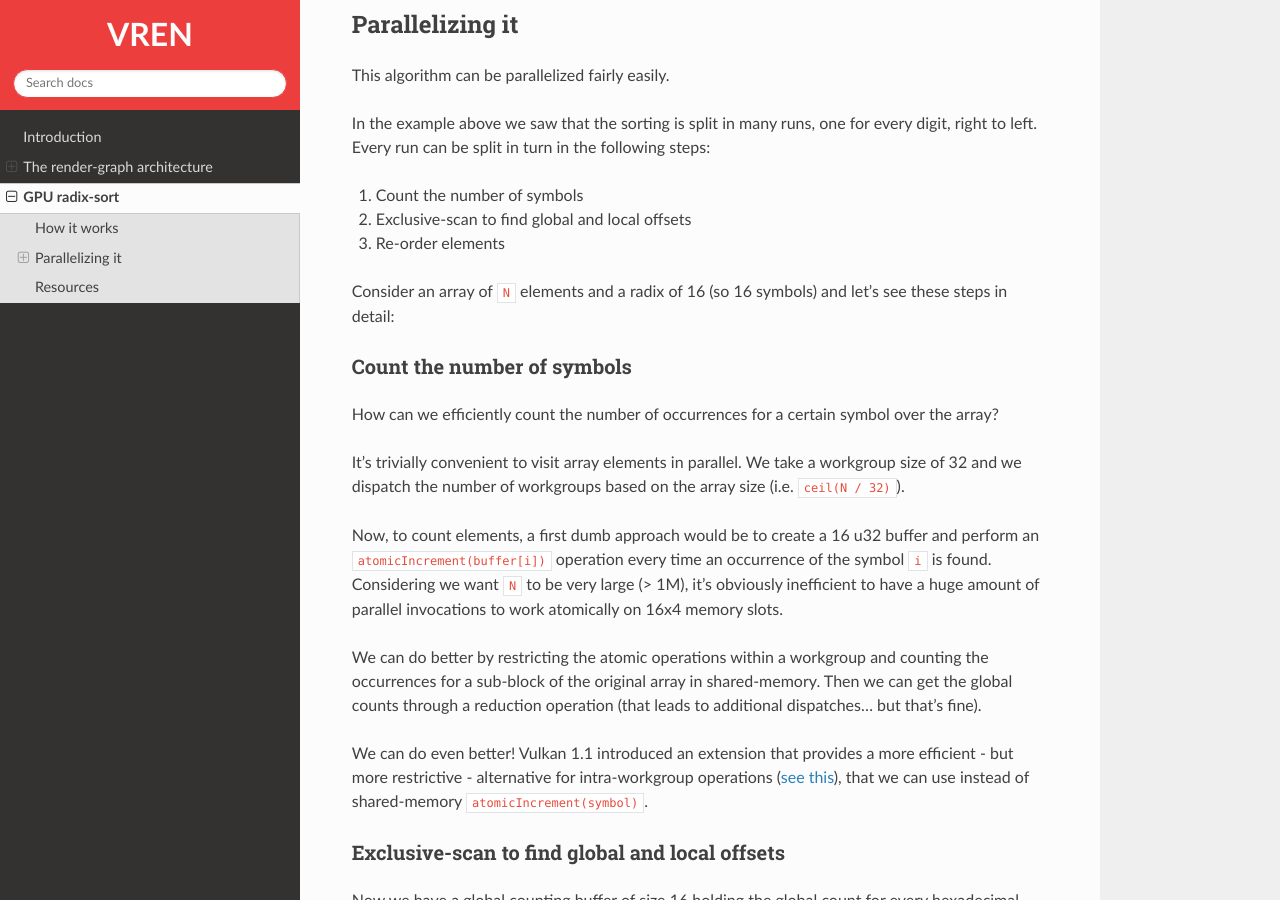
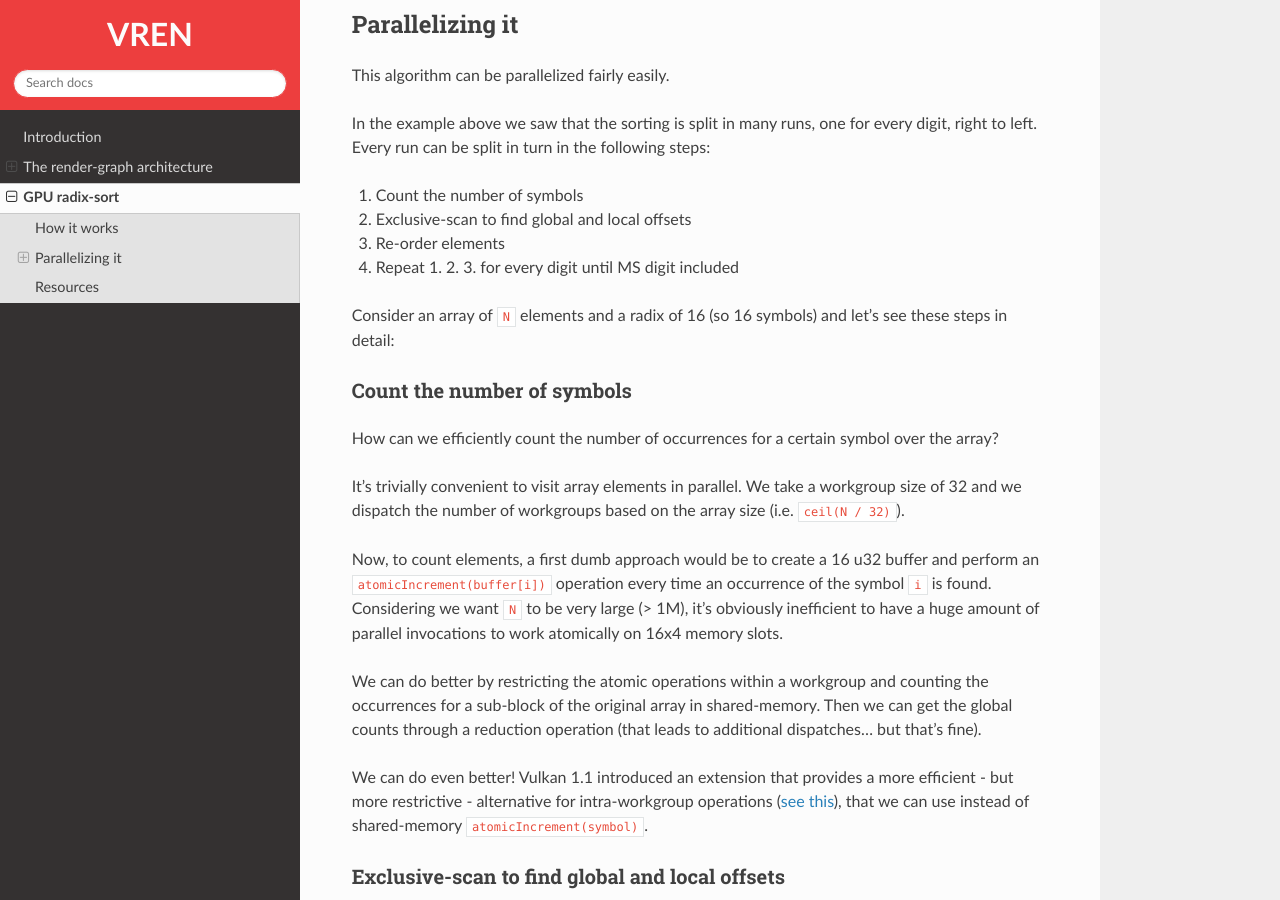
Before and after one commit to loryruta/vren, a Sphinx documentation site: the page built from docs/gpu_radix_sort.rst, in a window 1280 px wide and 900 px high, scrolled down 1636 px. Built offline with Sphinx 7.4.7 and the Read the Docs theme 2.0.0, drawn with Linux system fonts in a browser that asks for light colours; pages that are not in the unit, such as notebooks, are missing from menus.

Commit message:
Update docs/gpu_radix_sort

```diff
--- a/docs/gpu_radix_sort.rst
+++ b/docs/gpu_radix_sort.rst
@@ -74,6 +74,7 @@ Every run can be split in turn in the following steps:
 1. Count the number of symbols
 2. Exclusive-scan to find global and local offsets
 3. Re-order elements
+4. Repeat 1. 2. 3. for every digit until MS digit included
 
 Consider an array of ``N`` elements and a radix of 16 (so 16 symbols) and let's see these steps in detail:
 
```
